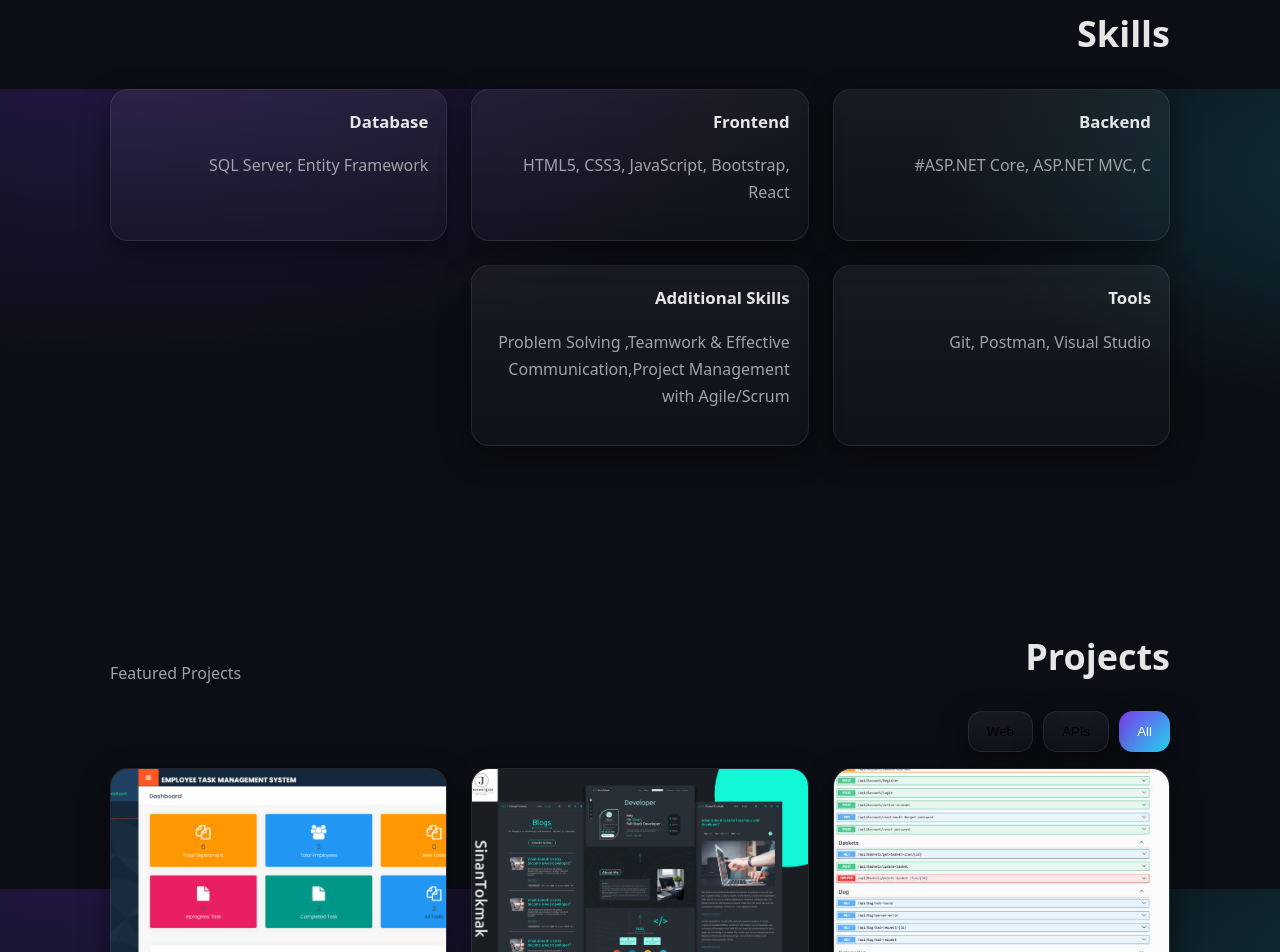
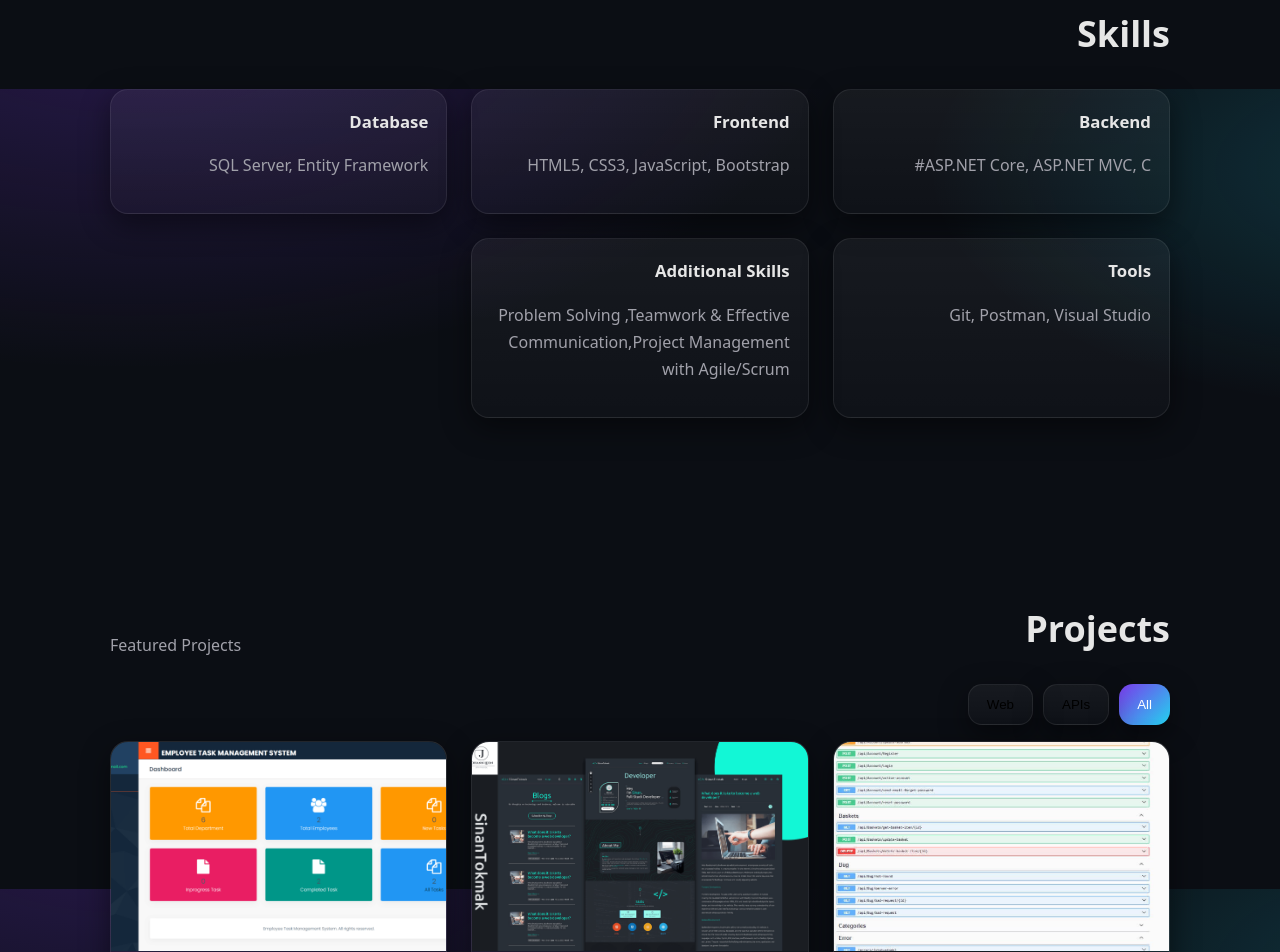
Before and after one commit to Ahmedhkm182/portfolio, a plain HTML site: page index.html in a window 1280 px wide. Shown: the part 1511-2463 px from the top of the page. Drawn offline with Linux system fonts and the light colour scheme.

Commit message:
Update index.html

```diff
--- a/index.html
+++ b/index.html
@@ -113,7 +113,7 @@
         <div class="card reveal">
           <div class="body">
             <div class="title">Frontend</div>
-            <p class="muted">HTML5, CSS3, JavaScript, Bootstrap, React</p>
+            <p class="muted">HTML5, CSS3, JavaScript, Bootstrap</p>
           </div>
         </div>
         <div class="card reveal">
```
